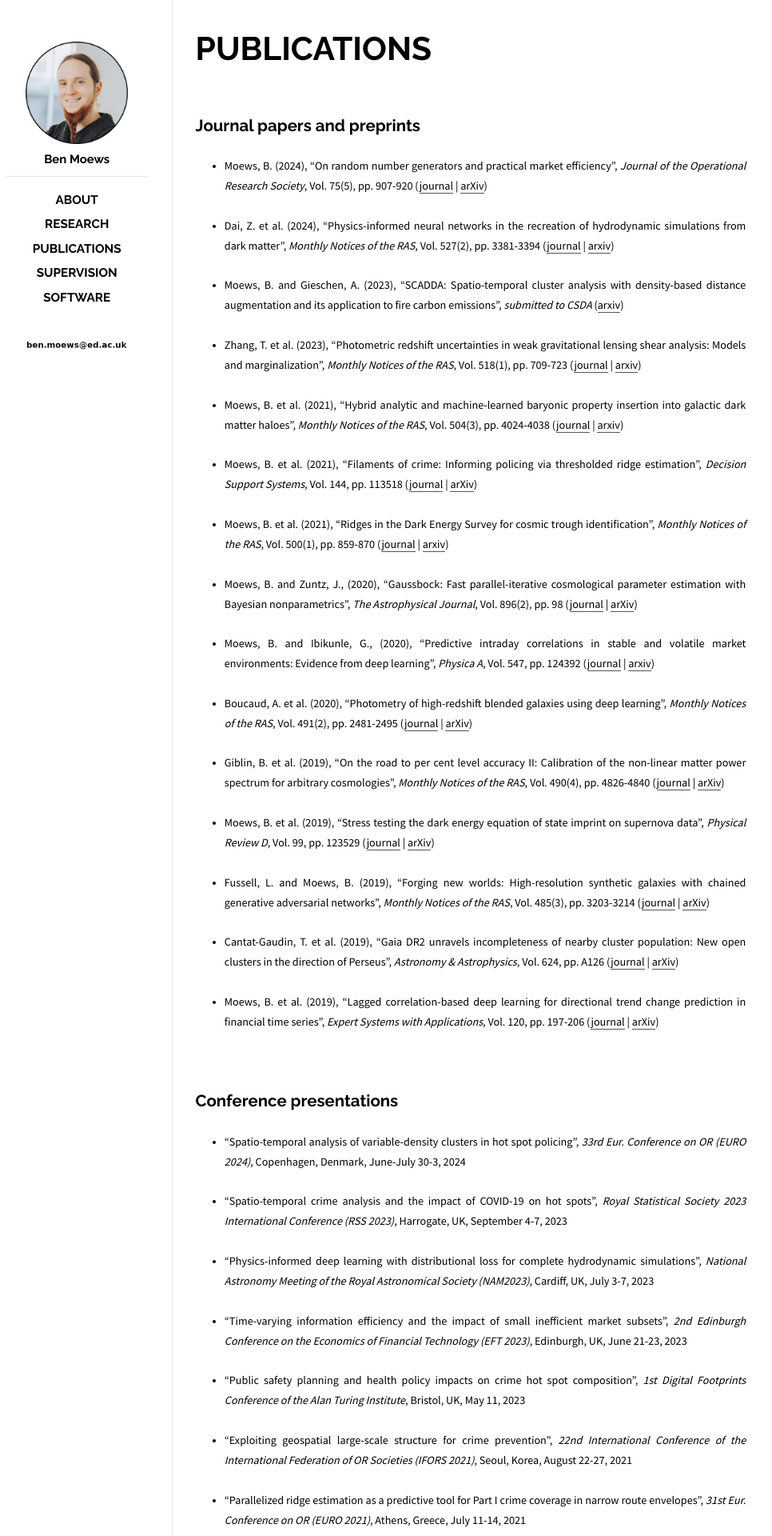
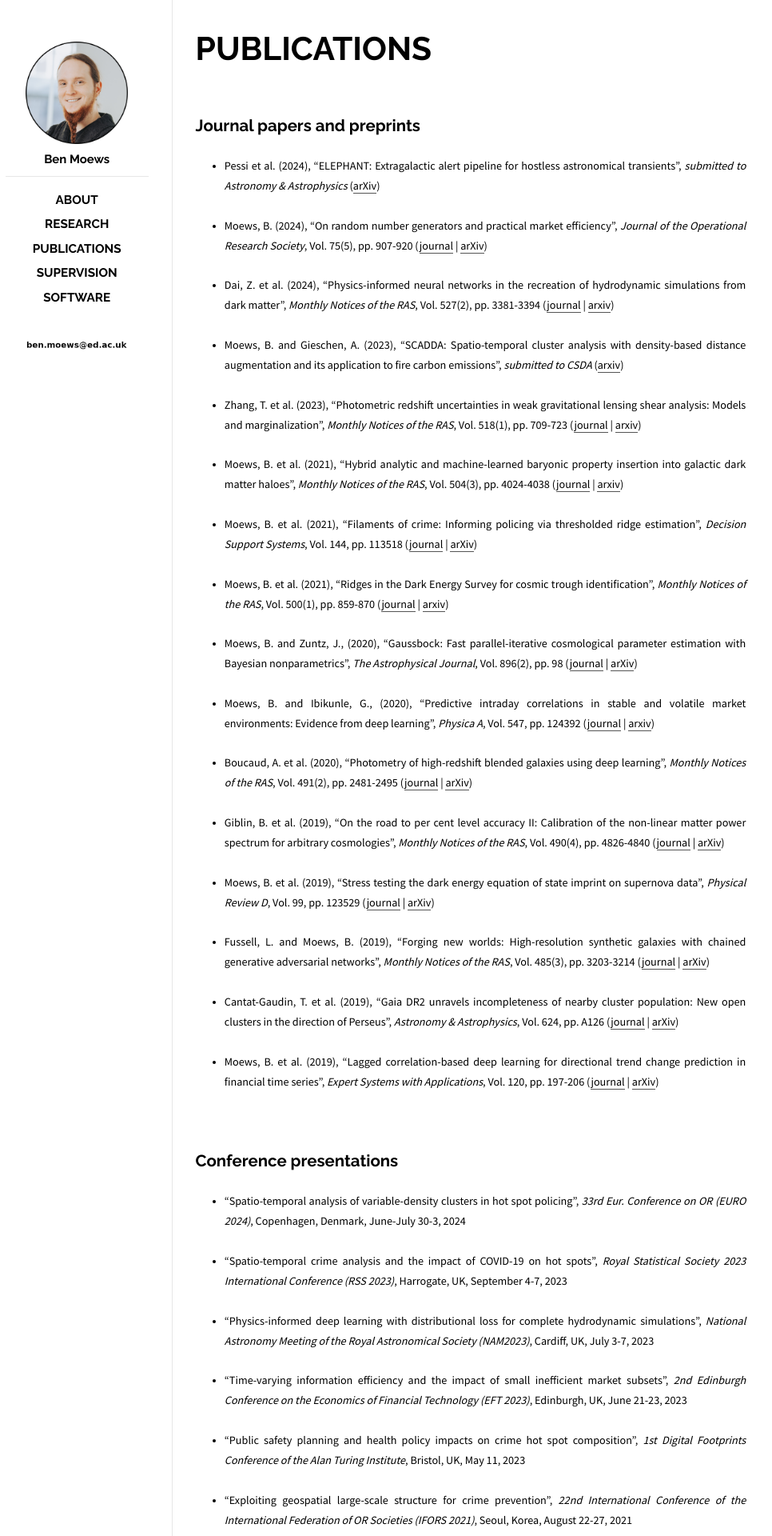
Before and after one commit to moews/moews.github.io, a Jekyll site: the page built from _posts/2017-03-25-publications.md, in a window 1280 px wide. Shown: the top 1920 px of the page at 80% size, without its empty margins (143-1109 px from the left). Built offline with Jekyll 4.4.1, drawn with Linux system fonts in a browser that asks for light colours.

Commit message:
Update 2017-03-25-publications.md

```diff
--- a/_posts/2017-03-25-publications.md
+++ b/_posts/2017-03-25-publications.md
@@ -13,6 +13,8 @@
 <!--
 * <small>Ibikunle, et al. (2024), "Can machine learning unlock new insights into high-frequency trading?", _submitted to Review of Financial Studies_ ([arxiv]())</small>
 -->
+
+* <small>Pessi et al. (2024), "ELEPHANT: Extragalactic alert pipeline for hostless astronomical transients", _submitted to Astronomy & Astrophysics_ ([arXiv](https://arxiv.org/abs/2404.18165))</small>
 
 * <small>Moews, B. (2024), "On random number generators and practical market efficiency", _Journal of the Operational Research Society_, Vol. 75(5), pp. 907-920 ([journal](https://doi.org/10.1080/01605682.2023.2219292) | [arXiv](https://arxiv.org/abs/2305.17419))</small>
 
```
